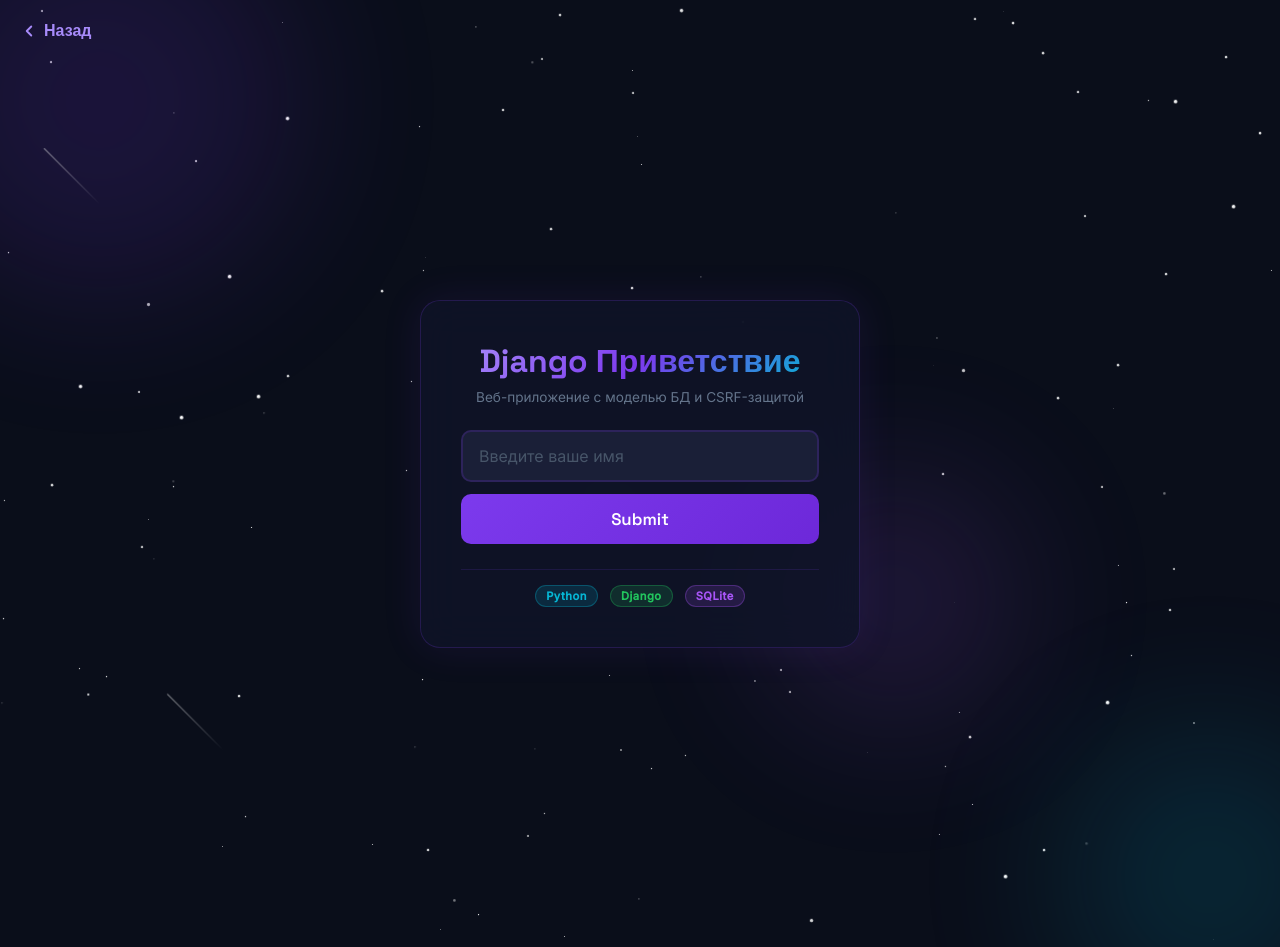
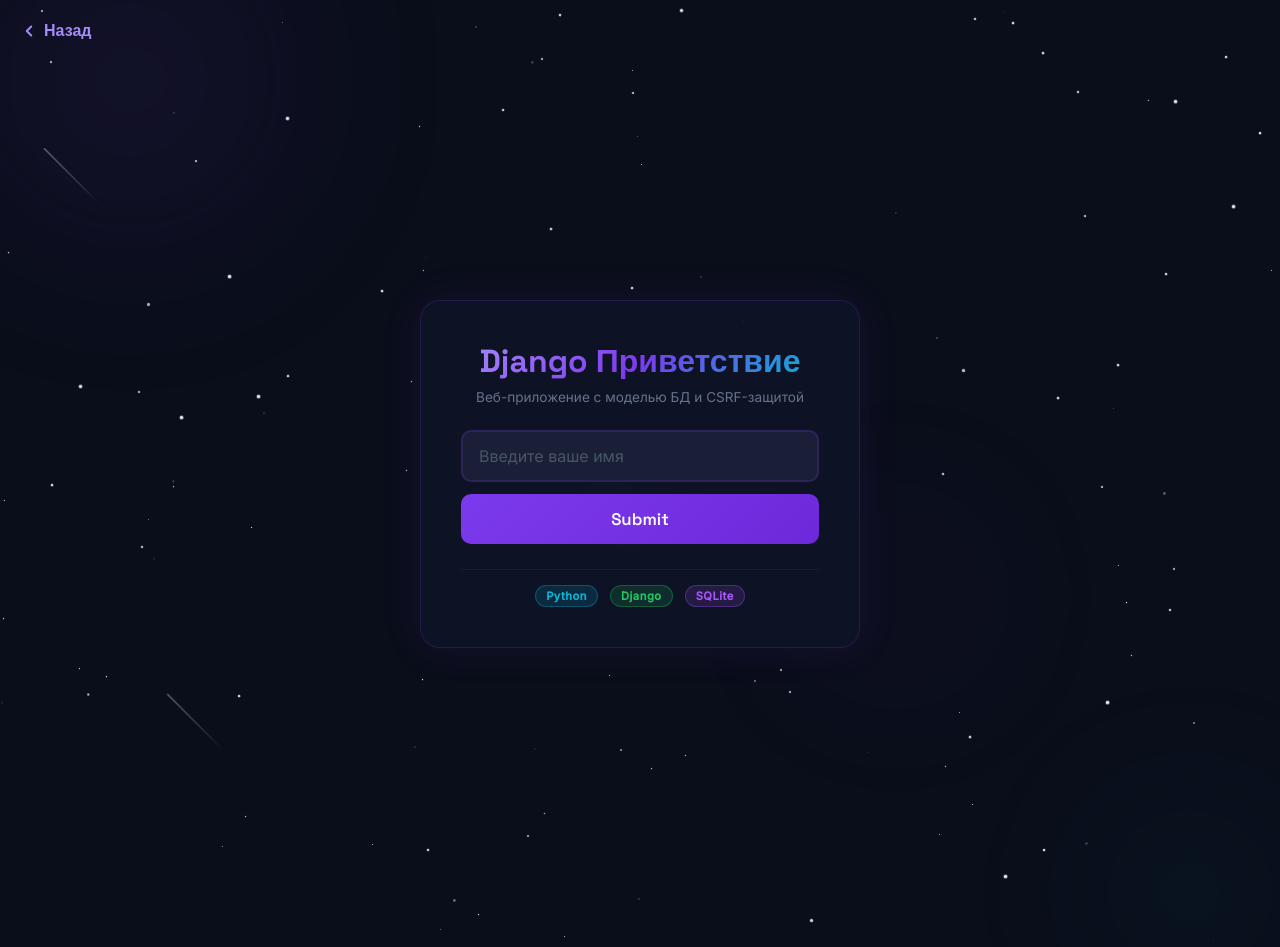
Before and after one commit to igorao79/synergypractice, a Django app: page / in a window 1280 px wide. Run offline with Django 5.2, Linux system fonts and the light colour scheme.

Commit message:
Case 3: move deployment from Render to VPS, fix background to match main page
Landing page now links to the self-hosted VPS deployment (no more cold-start
sleep from Render's free tier). Glow orbs switched from flat colors to
radial-gradient nebulas with drift animation, matching the main page's style.

```diff
--- a/case3/greetings/templates/greetings/index.html
+++ b/case3/greetings/templates/greetings/index.html
@@ -39,17 +39,23 @@
             100% { opacity: 1; transform: scale(1.2); }
         }
 
-        /* Glow orbs */
+        /* Glow orbs (nebula style, matches main page) */
         .orb {
             position: fixed;
             border-radius: 50%;
-            filter: blur(80px);
-            opacity: 0.15;
+            filter: blur(90px);
+            opacity: 0.6;
             z-index: 0;
+            animation: nebula-drift 20s ease-in-out infinite;
         }
-        .orb-1 { width: 400px; height: 400px; background: #7c3aed; top: -100px; left: -100px; }
-        .orb-2 { width: 300px; height: 300px; background: #06b6d4; bottom: -80px; right: -80px; }
-        .orb-3 { width: 250px; height: 250px; background: #a855f7; top: 50%; left: 60%; }
+        .orb-1 { width: 400px; height: 400px; background: radial-gradient(circle, rgba(124,58,237,0.25), transparent 70%); top: -100px; left: -100px; }
+        .orb-2 { width: 300px; height: 300px; background: radial-gradient(circle, rgba(6,182,212,0.15), transparent 70%); bottom: -80px; right: -80px; animation-direction: reverse; }
+        .orb-3 { width: 250px; height: 250px; background: radial-gradient(circle, rgba(168,85,247,0.15), transparent 70%); top: 50%; left: 60%; animation-delay: 5s; }
+        @keyframes nebula-drift {
+            0%, 100% { transform: translate(0, 0) scale(1); }
+            33% { transform: translate(30px, -20px) scale(1.1); }
+            66% { transform: translate(-20px, 15px) scale(0.95); }
+        }
 
         /* Comets */
         .comet {
--- a/index.html
+++ b/index.html
@@ -303,7 +303,7 @@
                 <div class="card-arrow"><svg width="20" height="20" viewBox="0 0 24 24" fill="none" stroke="currentColor" stroke-width="2" stroke-linecap="round" stroke-linejoin="round"><path d="M5 12h14"/><path d="m12 5 7 7-7 7"/></svg></div>
             </a>
 
-            <a href="https://synergy-case3.onrender.com/" target="_blank" class="card">
+            <a href="http://178.17.58.121:8090/" target="_blank" class="card">
                 <div class="card-icon">
                     <svg viewBox="0 0 24 24" fill="none" stroke="#4ade80" stroke-width="1.5" stroke-linecap="round" stroke-linejoin="round"><path d="M12 2L2 7l10 5 10-5-10-5z"/><path d="M2 17l10 5 10-5"/><path d="M2 12l10 5 10-5"/></svg>
                 </div>
```
